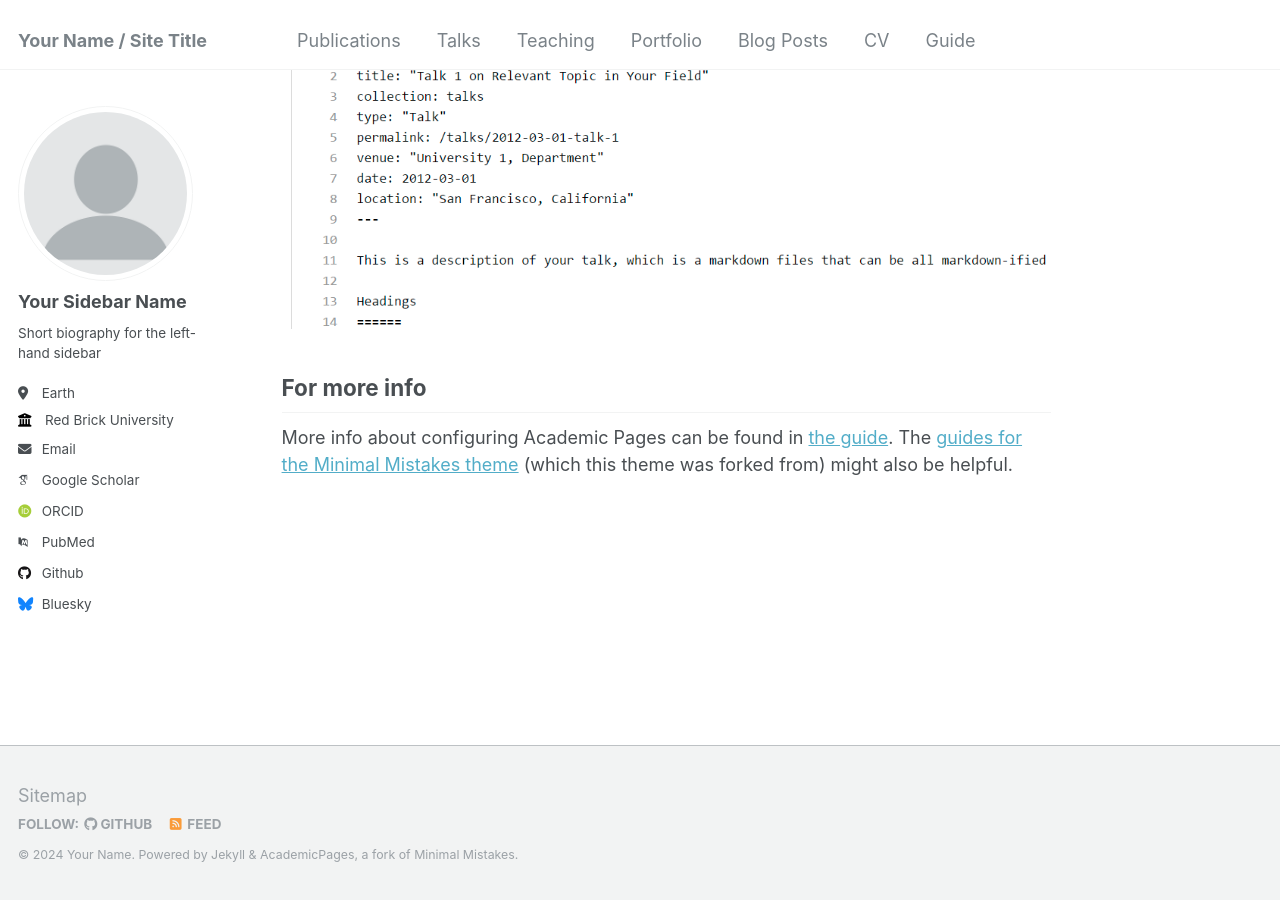
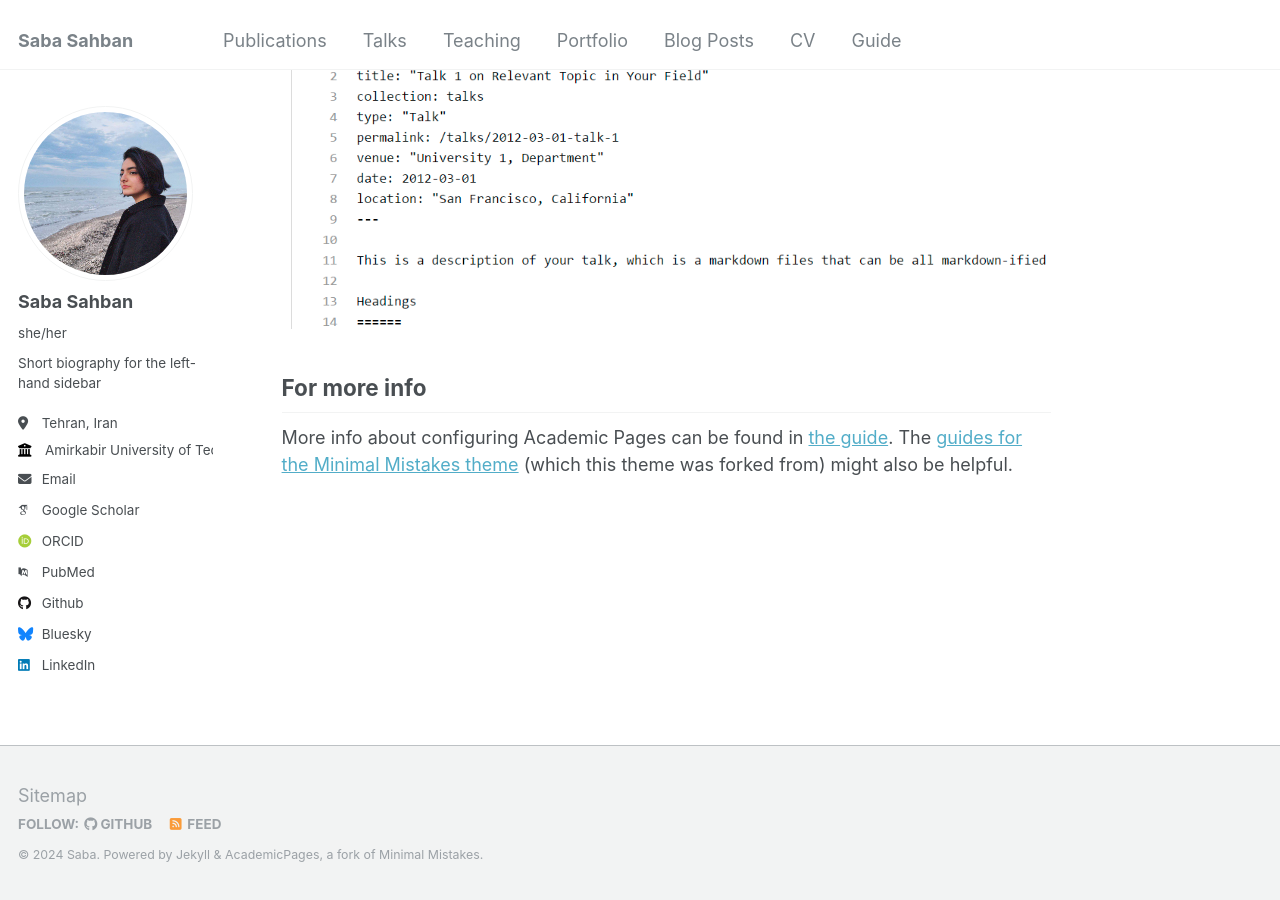
Before and after one commit to SabaSahban/sabasahban.github.io, a Jekyll site: the page built from _pages/about.md, in a window 1280 px wide and 900 px high, scrolled down 2660 px. Built offline with Jekyll 4.4.1, drawn with Linux system fonts in a browser that asks for light colours; some web fonts are replaced.

Commit message:
add the side section

```diff
--- a/_config.yml
+++ b/_config.yml
@@ -8,11 +8,11 @@
 
 # Basic Site Settings
 locale                   : "en-US"
-title                    : "Your Name / Site Title"
+title                    : "Saba Sahban"
 title_separator          : "-"
-name                     : &name "Your Name"
+name                     : &name "Saba"
 description              : &description "personal description"
-url                      : https://academicpages.github.io # the base hostname & protocol for your site e.g. "https://mmistakes.github.io"
+url                      : https://SabaSahban.github.io # the base hostname & protocol for your site e.g. "https://mmistakes.github.io"
 baseurl                  : "" # the subpath of your site, e.g. "/blog"
 repository               : "academicpages/academicpages.github.io"
 
@@ -21,14 +21,14 @@ repository               : "academicpages/academicpages.github.io"
 #               Additional customization can be done by editing /_includes/author-profile.html
 author:
   # Biographic information
-  avatar           : "profile.png"
-  name             : "Your Sidebar Name"
-  pronouns         : # example: "she/her"
+  avatar           : "sea.jpeg"
+  name             : "Saba Sahban"
+  pronouns         : "she/her"
   bio              : "Short biography for the left-hand sidebar"
-  location         : "Earth"
-  employer         : "Red Brick University"
+  location         : "Tehran, Iran"
+  employer         : "Amirkabir University of Technology"
   uri              : # URL
-  email            : "none@example.org"
+  email            : "ssahban@gmail.com"
 
   # Academic websites
   arxiv            : # URL - Update with the correct link to your profile
@@ -43,7 +43,7 @@ author:
   bitbucket        : # Username - Update with your username on the site
   codepen          : # Username
   dribbble         : # Username
-  github           : "academicpages"
+  github           : "SabaSahban"
   kaggle           : # Username
   stackoverflow    : # User number or user number and name (i.e., use "1" or "1/jeff-atwood")
 
@@ -57,7 +57,7 @@ author:
   keybase          : # Username
   instagram        : # Username
   lastfm           : # Username
-  linkedin         : # Username
+  linkedin         : "saba-sahban-0a36681ba/"
   mastodon         : # URL
   medium           : # URL
   pinterest        : # Username
```
Also changed, not shown: images/sea.jpeg (added).
